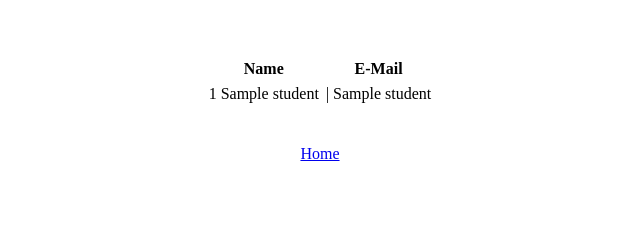
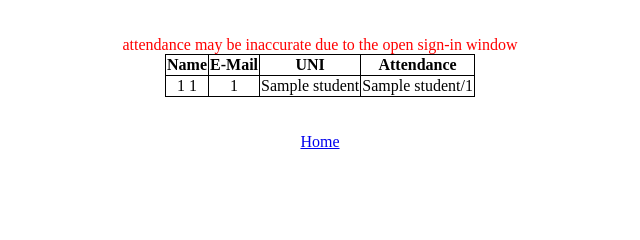
Before and after one commit to youngthejames/ImHere, a Flask app: template templates/view_class.html in a window 1280 px wide. Shown: the part 333-573 px from the top of the page, without its empty margins (320-960 px from the left). Run offline with Flask 2, Linux system fonts and the light colour scheme; the template is opened without the code that fills it: most values are stand-ins (such as "Sample title", 1, 10 or a date in 2020); parts of the project's set-up code (start-up, migrations or seed data) failed here and were passed over.

Commit message:
teacher can now see the attendance of their students in view_class

```diff
--- a/app.py
+++ b/app.py
@@ -238,14 +238,23 @@ def view_class():
             res = cm.remove_student(uni)
 
         course_name = cm.get_course_name()
+        num_sessions = cm.get_num_sessions()
         students = cm.get_students()
-        context = dict(students=students)
+        students_with_ar = []
+        for student in students:
+            sm = students_model.Students(g.conn, student[0])
+            student_uni = sm.get_uni()
+            num_ar = sm.get_num_attendance_records(cid)
+            students_with_ar.append([student, student_uni, num_ar])
+
+        context = dict(students=students_with_ar)
 
         return render_template(
                 'view_class.html',
                 cid=cid,
                 secret=secret,
                 course_name=course_name,
+                num_sessions=num_sessions,
                 uni=uni,
                 res=res,
                 **context)
--- a/templates/view_class.html
+++ b/templates/view_class.html
@@ -3,9 +3,15 @@
 <head>
     <meta charset="UTF-8">
     <title>{{course_name}}</title>
+    <style>
+        .beta table, .beta td, .beta th {
+            border: 1px solid black;
+        }
+    </style>
 </head>
 <body>
 <center>
+
     <h2>ImHere</h2><br>
 
     <h3>{{course_name}}</h3>
@@ -63,17 +69,29 @@
         <font color="red">'{{uni}}' is not in the class to begin with</font>
     {% endif %}
 
-    <br><br><br>
+    <br><br>
 
     {% if students %}
-    <table cellspacing="5">
+        {% if secret %}
+        <font color="red">attendance may be inaccurate due to the open sign-in window</font>
+        {% endif %}
+    <table cellspacing="5" class="beta" style="border-collapse:collapse">
     <thead>
-        <tr><th>Name</th><th>E-Mail</th></tr>
+    <tr>
+        <th>Name</th>
+        <th>E-Mail</th>
+        <th>UNI</th>
+        <th>Attendance</th>
+    </tr>
     </thead>
+
+    <!-- students is a list == [<RowProxy>, UNI, num_attendance_records] -->
     {% for student in students %}
     <tr>
-        <td>{{student[0]}} {{student[1]}}</td>
-        <td>| {{student[2]}}</td>
+        <td align="center">{{student[0][1]}} {{student[0][2]}}</td>
+        <td align="center">{{student[0][3]}}</td>
+        <td align="center">{{student[1]}}</td>
+        <td align="center">{{student[2]}}/{{num_sessions}}</td>
     </tr>
     {% endfor %}
     </table><br><br>
```
Also changed, not shown: models/courses_model.py (+6 -1 lines), models/students_model.py (+15 -0 lines).
